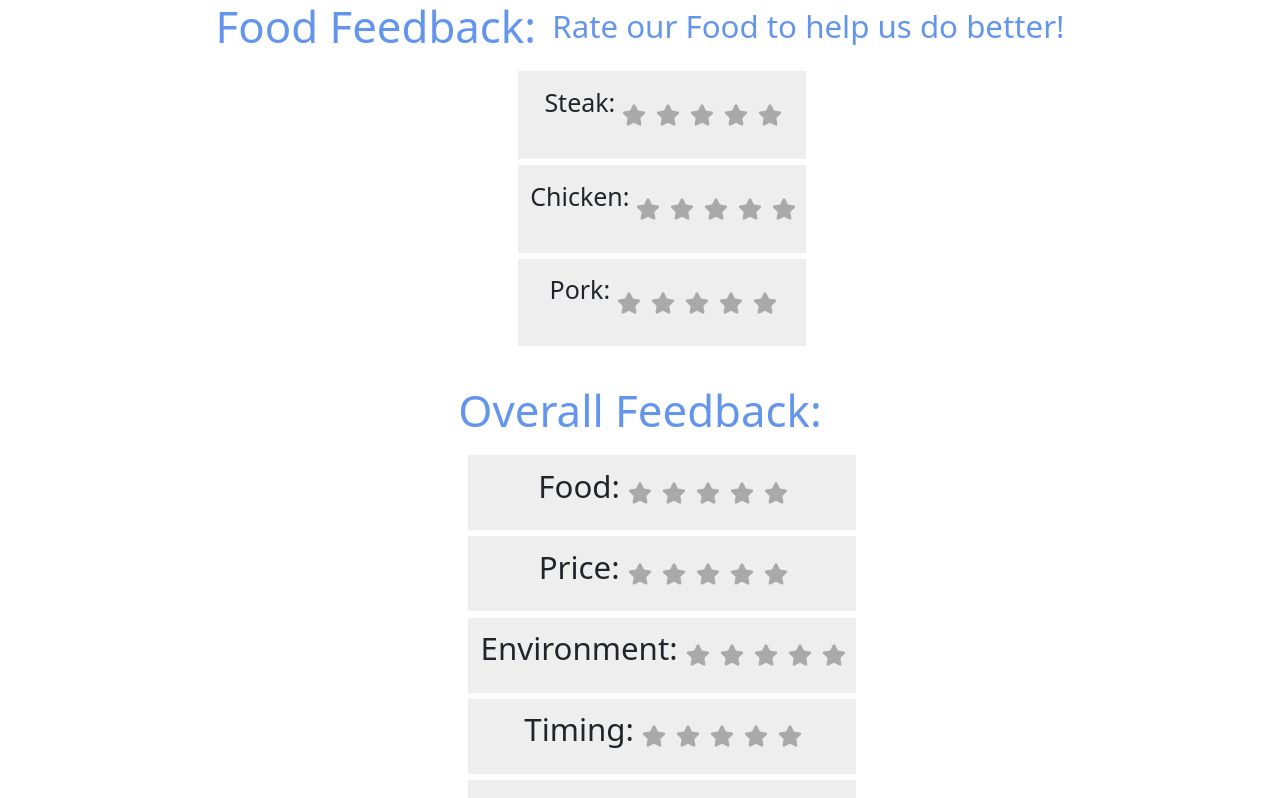
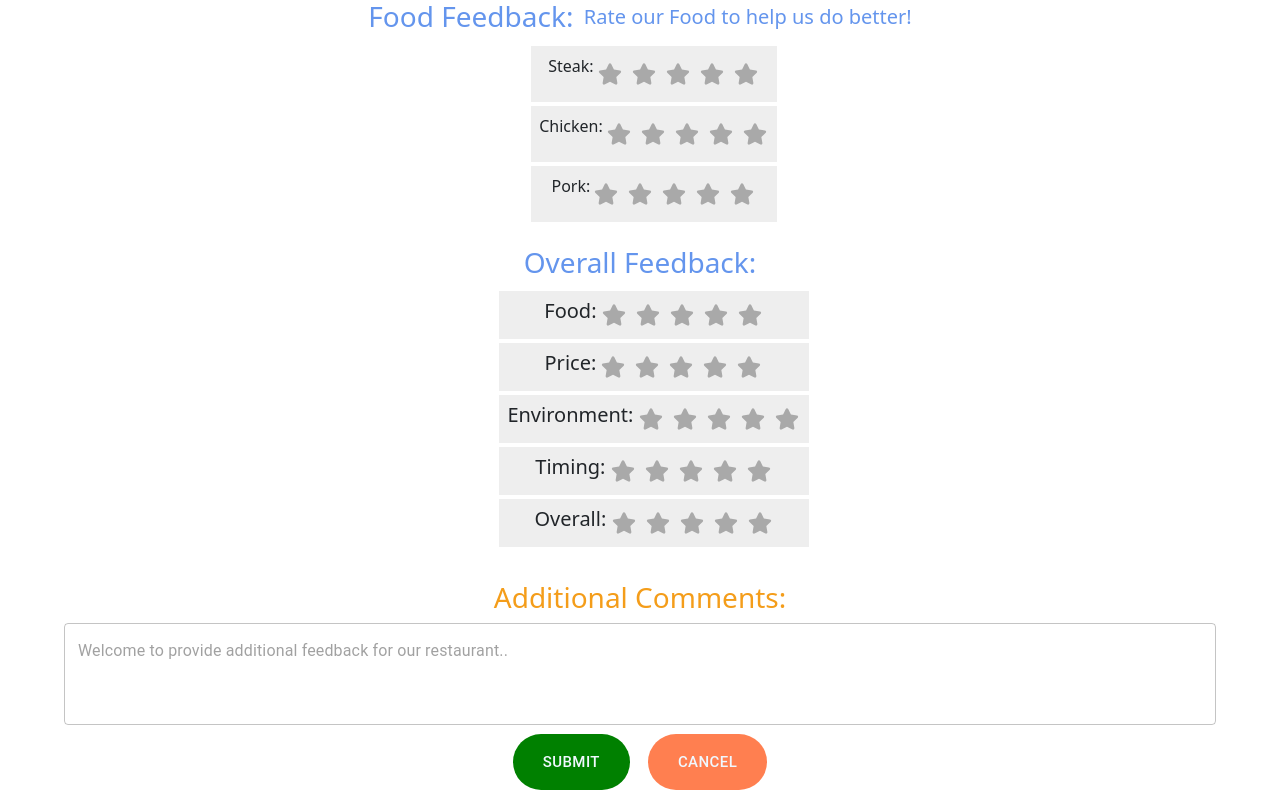
Before and after one commit to madhi-naga/ros-prototype, a React (Create React App) app: page /Feedback in a window 1280 px wide. Shown: the top 798 px of the page. Built offline with nearby package versions, Linux system fonts and the light colour scheme.

Commit message:
fix the css conflict

```diff
--- a/src/pages/Feedback/Feedback.css
+++ b/src/pages/Feedback/Feedback.css
@@ -4,7 +4,7 @@
   box-sizing: border-box;
 }
 
-html {
+/* html {
   font-size: 25px;
 }
 
@@ -14,9 +14,9 @@ body {
     sans-serif;
   -webkit-font-smoothing: antialiased;
   -moz-osx-font-smoothing: grayscale;
-}
+} */
 
-header {
+.header3 {
   width: auto;
   padding: 0 0.25em;
   color:cornflowerblue;
--- a/src/pages/Feedback/Feedback.jsx
+++ b/src/pages/Feedback/Feedback.jsx
@@ -23,7 +23,7 @@ const Feedback = () => {
 
     return (
         <main>
-            <header className="header">
+            <header className="header3">
                 <h3>Food Feedback: </h3>
                 <br></br>
                 <h5> &nbsp; Rate our Food to help us do better! </h5>
```
Also changed, not shown: 1 other file (tests, documents, lock files or other folders).
